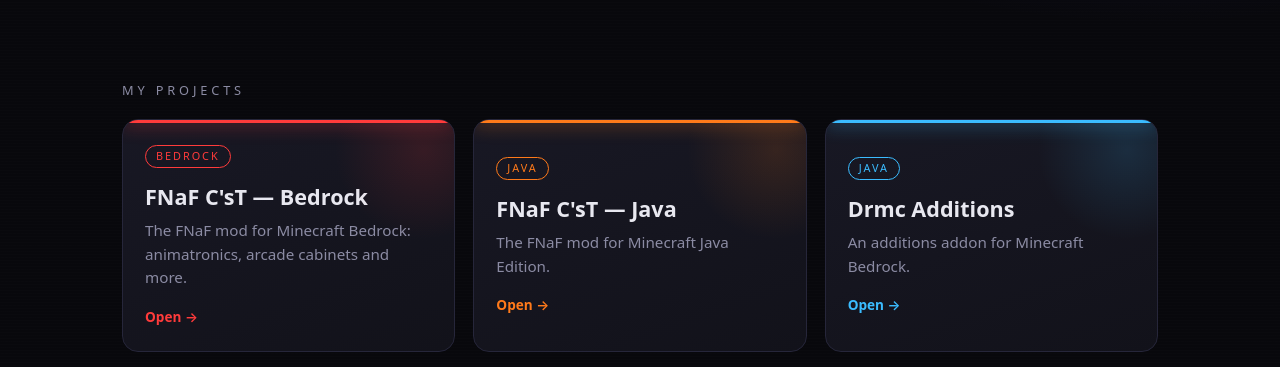
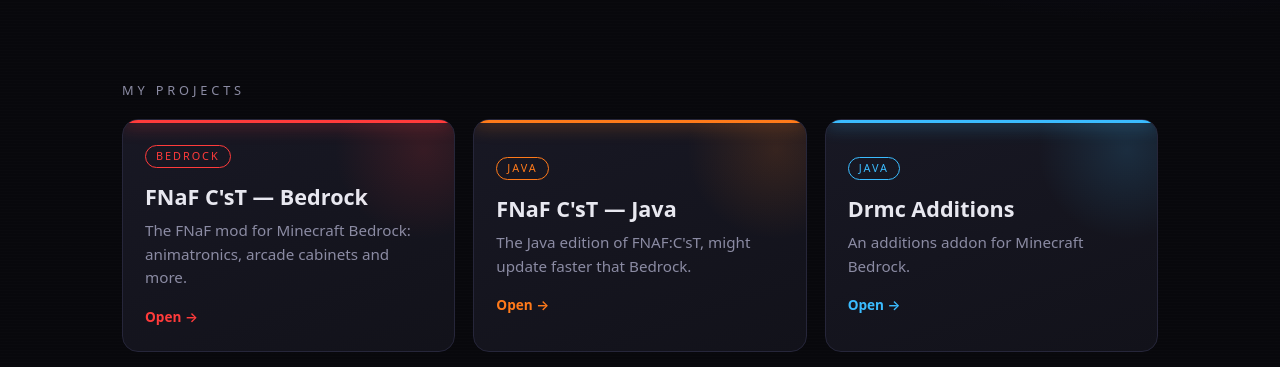
Before and after one commit to NFG-DRMC/DreamCare, a plain HTML site: page index.html in a window 1280 px wide. Shown: the part 359-726 px from the top of the page. Drawn offline with Linux system fonts and the light colour scheme.

Commit message:
Revise short and lead descriptions for FNaF C'sT
Updated descriptions and features for the Java edition of FNaF C'sT.

```diff
--- a/index.html
+++ b/index.html
@@ -213,14 +213,15 @@ const PROJECTS = [
   },
   {
     id:"cst-java", name:"FNaF C'sT — Java", tag:"Java", color:"#ff7a1a", edition:"java", wiki:true,
-    short:"The FNaF mod for Minecraft Java Edition.",
-    lead:"The world of Five Nights at Freddy's inside Minecraft Java.",
+    short:"The Java edition of FNAF:C'sT, might update faster that Bedrock.",
+    lead:"Add FNAF in every aspect of Minecraft Java Edition.(Survival compat)",
     about:[
-      "Describe the Java version here: loader (Forge/Fabric/NeoForge), Minecraft version, new features."
+      "currently available for Forge 1.20.1 Only"
     ],
     features:[
-      ["Feature 1","Replace this text."],
-      ["Feature 2","Replace this text."]
+      ["Blocks & items","FNAF:C'sT has Hundreds of blocks of colors to help you buil your pizzeria."],
+      ["Survival compat'","Every block,decor,animatronic WILL be obtainable in survival through crafting"],
+      ["Animatronics","In FNAF:C'sT,Animatronic behavior is as customizable as possible via a CPU and various modules."]
     ],
     downloads:[["Download (.jar)","#"]],
     screens:[]
```
